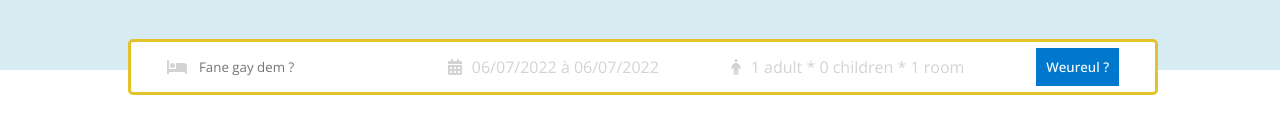
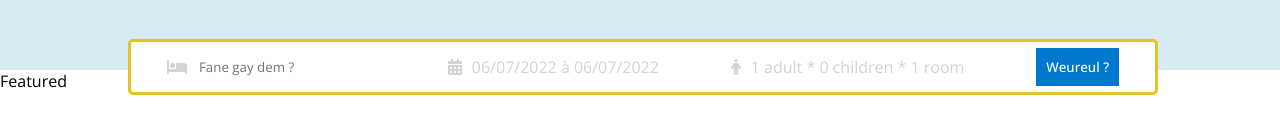
Before and after one commit to badouine/DEUKOUWAY_frontEnd, a React (Create React App) app: page / in a window 1280 px wide. Shown: the part 349-482 px from the top of the page. Built offline with nearby package versions, Linux system fonts and the light colour scheme.

Commit message:
featured

```diff
--- /dev/null
+++ b/src/components/featured/Featured.jsx
@@ -0,0 +1,9 @@
+import './featured.css';
+
+const Featured = () => {
+  return (
+    <div>Featured</div>
+  )
+}
+
+export default Featured
--- a/src/components/header/Header.jsx
+++ b/src/components/header/Header.jsx
@@ -43,7 +43,7 @@
 
   return (
     <div className="header">
-      <div className="headerContainer">
+      <div className= {type === "list" ? "headerContainer listMode" : "headerContainer"}>
         <div className="headerList">
           <div className="headerListItem active">
             <FontAwesomeIcon icon={faBed} />
--- a/src/components/header/header.css
+++ b/src/components/header/header.css
@@ -10,6 +10,9 @@
     width: 100%;
     max-width: 1024px;
     margin: 20px 0px 100px 0px;
+}
+.headerContainer.listMode {
+    margin: 20px 0px 0px 0px;
 }
 .headerList{
     display: flex;
--- a/src/pages/home/Home.jsx
+++ b/src/pages/home/Home.jsx
@@ -1,12 +1,16 @@
 import "./home.css";
 import Navbar from "../../components/navbar/Navbar";
 import Header from "../../components/header/Header";
+import Featured from "../../components/featured/Featured";
 
 const Home = () => {
   return (
     <div>
         <Navbar/>
         <Header/>
+        <div className="homeContainer">
+          <Featured/>
+        </div>
     </div>
   )
 }
```
Also changed, not shown: src/components/featured/featured.css (added).
